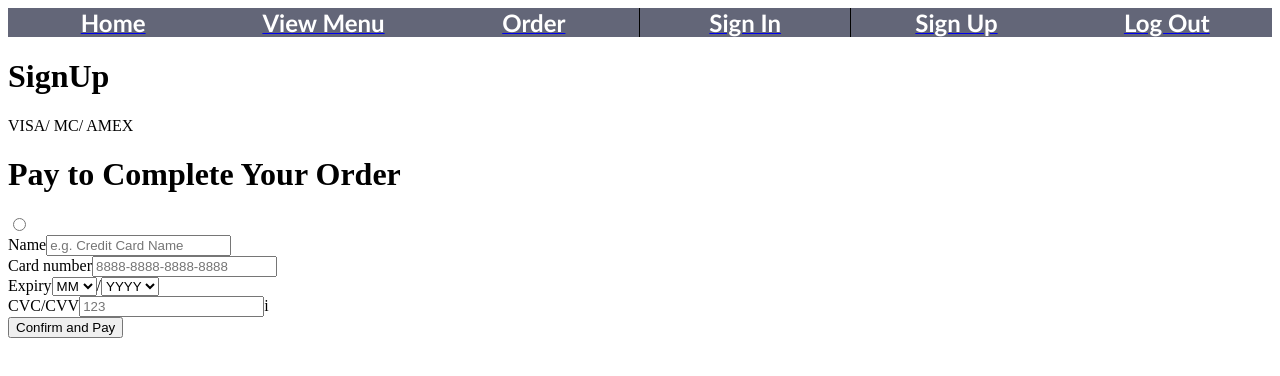
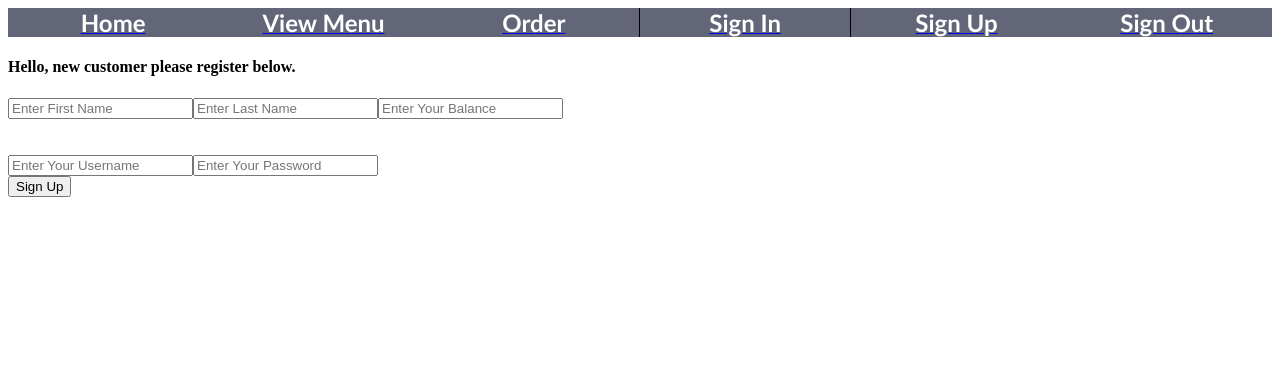
Before and after one commit to mmoord/Pi2a1000Places, a React (Create React App) app: page /signUp in a window 1280 px wide. Shown: the top 376 px of the page. Built offline with nearby package versions, Linux system fonts and the light colour scheme.

Commit message:
Added the ability to Sign in, Sign Up, Sign Out

```diff
--- a/src/App.js
+++ b/src/App.js
@@ -1,32 +1,35 @@
+import { createContext, useState } from "react";
 import { BrowserRouter, Route, Routes } from "react-router-dom";
 import Home from "./components/home";
 import Nav from './components/navigation/navigation';
 import ViewMenu from "./components/menu/ViewMenu";
 import Order from "./components/order/Order";
-//import CustomerSignUp from "./components/customer/SignUp";
-import SignIn from "./components/customer/SignIn";
+import CustomerSignin from "./components/customer/SignIn";
 import SignUp from "./components/customer/SignUp";
-//import "../logo.png"
-import Payments from "/Users/tenycemelrose/my-app/pi/src/components/creditcard/Payments.js"
+import CustomerSignOut from "./components/customer/SignOut";
 
+//import Payments from "/Users/tenycemelrose/my-app/pi/src/components/creditcard/Payments.js"
+export const userContext = createContext();
 
 function App() {
+    const [user, setUser] = useState({ username: "Guest" });
   // React-router-dom provideds us the ability to emulate multipage websites while still only being a single page
   return (
       <>
           <BrowserRouter>
+          <userContext.Provider value={[user, setUser]}/>
               <Nav />
               <Routes>
                     <Route path="/Home" element={<Home />} />
                     <Route path="/Order" element={<Order />} />
                     <Route path="/menu" element={<ViewMenu />} />
                     <Route exact path="/" element={<Home />} />
-                    <Route path="/SignIn" element={<SignIn />} />
+                    <Route path="SignIn" element={<CustomerSignin />} />
                     <Route path="/signUp" element={<SignUp />} />
-                    {/* <Route path="signOut" element={<CustomerSignOut></CustomerSignOut>} /> */}
+                    <Route path="SignOut" element={<CustomerSignOut></CustomerSignOut>} />
               </Routes>
           </BrowserRouter>
-          <Payments/>
+          {/* <Payments/> */}
       </>
   );
 }
--- a/src/components/customer/SignIn.js
+++ b/src/components/customer/SignIn.js
@@ -1,18 +1,60 @@
-import React from 'react'
-//import './SignIn.css';
+import React, { useContext, useRef } from "react";
+import { useNavigate } from "react-router-dom";
+import { userContext } from "../../App";
 
- function SignIn() {
-  return (
-    <>
-    <div className="img_contanier1">
 
-    <h1>SignIn</h1>
+export default function CustomerSignin(){
+
+  const usernameInput = useRef();
+  const passwordInput = useRef();
+  const navigate = useNavigate();
 
 
 
-  </div>
-  </>
-  )
+  async function login(){
+    const customer = {
+      username: usernameInput.current.value,
+      password: passwordInput.current.value,
+    };
+
+    const requestOptions = {
+      method: 'POST',
+
+      body: JSON.stringify({
+        username: customer.username,
+        password: customer.password
+     })
+    }
+
+
+    try{
+      const response = await fetch("http://localhost:8080/Pi2a1000Places/auth",requestOptions)
+      .then((response) => {
+        if(response.ok){console.log("All Good")}else{throw new Error(response.status)}
+      }
+      )
+      navigate("/home")
+    }catch (error) {
+      console.log("ERROR")
+      if(error == "Error: 404" ) {
+        alert("This user does not exist")
+        console.error(error);
+      }
+  }
+
+  }
+
+
+  return(
+          <>
+            <h4>Welcome back, please log in below.</h4>
+            <input placeholder="Enter Username" ref={usernameInput}></input>
+            <input type="password" placeholder="Enter password" ref={passwordInput}></input>
+            <button onClick={login}>Login</button>
+        </>
+
+
+  );
+
+
 }
-
-export default SignIn
--- /dev/null
+++ b/src/components/customer/SignOut.jsx
@@ -0,0 +1,34 @@
+import { useNavigate } from "react-router-dom";
+
+ export default function CustomerSignOut(){
+    const navigate = useNavigate();
+
+
+
+    async function logout(){
+
+        try{
+         const response = await fetch("http://localhost:8080/Pi2a1000Places/auth",{method: 'DELETE'})
+         .then((response) => {
+            if(response.ok){console.log("All Good")}else{throw new Error(response.status)}
+          }
+          )
+         navigate("/home")
+        }catch(error){
+            console.error(error)
+            }
+
+    }
+
+      return(
+              <>
+                <h4>Goodbye, please log out below.</h4>
+                <button onClick={logout}>Logout</button>
+            </>
+
+
+      );
+
+
+
+}
--- a/src/components/customer/SignUp.js
+++ b/src/components/customer/SignUp.js
@@ -1,8 +1,69 @@
-import React from 'react';
+
+import React, { useRef } from 'react';
 
 function SignUp() {
+
+  const fnameInput = useRef();
+  const lnameInput = useRef();
+  const usernameInput = useRef();
+  const passwordInput = useRef();
+  const balanceInput = useRef();
+  const url = "http://localhost:8080/Pi2a1000Places"
+
+  async function register() {
+    // Whenever you are getting a useRefs value, make sure it's inside some function call. Otherwise it will
+    // error due to the refInput.current = undefined, meaning there is no .value available
+    const user = {
+        fname: fnameInput.current.value,
+        lname: lnameInput.current.value,
+        username: usernameInput.current.value,
+        password: passwordInput.current.value,
+        balance: balanceInput.current.value,
+    };
+    const requestOptions = {
+      method: 'POST',
+
+      body: JSON.stringify({
+        username: user.username,
+        password: user.password,
+        fname: user.fname,
+        lname: user.lname,
+        balance: user.balance
+     })
+    }
+
+    try {
+        const response = await fetch(`${url}/customers`, requestOptions)
+        .then((response) => {
+          if(response.ok){console.log("All Good")}else{throw new Error(response.status)}
+        }
+        )
+        //const result = await response.stringify
+
+        alert("You've Successfully Signed Up Welcome ", user.fname);
+    } catch (error) {
+        console.log("ERROR")
+        if(error === {Error: 409}){
+          alert("That username has already been taken")
+        }
+        console.log(error);
+    }
+}
+
   return (
-    <h1>SignUp</h1>
+    <>
+            <h4>Hello, new customer please register below.</h4>
+            <input placeholder="Enter First Name" ref={fnameInput}></input>
+            <input placeholder="Enter Last Name" ref={lnameInput}></input>
+            <input placeholder="Enter Your Balance" ref={balanceInput}></input>
+            <br></br>
+            <br></br>
+            <br></br>
+            <input placeholder="Enter Your Username" ref={usernameInput}></input>
+            <input type="password" placeholder="Enter Your Password" ref={passwordInput}></input>
+            <br></br>
+            <button onClick={register}>Sign Up</button>
+        </>
   )
 }
 
--- a/src/components/navigation/navigation.jsx
+++ b/src/components/navigation/navigation.jsx
@@ -34,9 +34,9 @@ const Nav = (props) => {
                     <label className="nav-label">Sign Up</label>
                 </div>
             </Link>
-            <Link to={"/logOut"} className="nav-link">
+            <Link to={"/SignOut"} className="nav-link">
                 <div className="nav-link-style">
-                    <label className="nav-label">Log Out</label>
+                    <label className="nav-label">Sign Out</label>
                 </div>
             </Link>
         </div>
```
